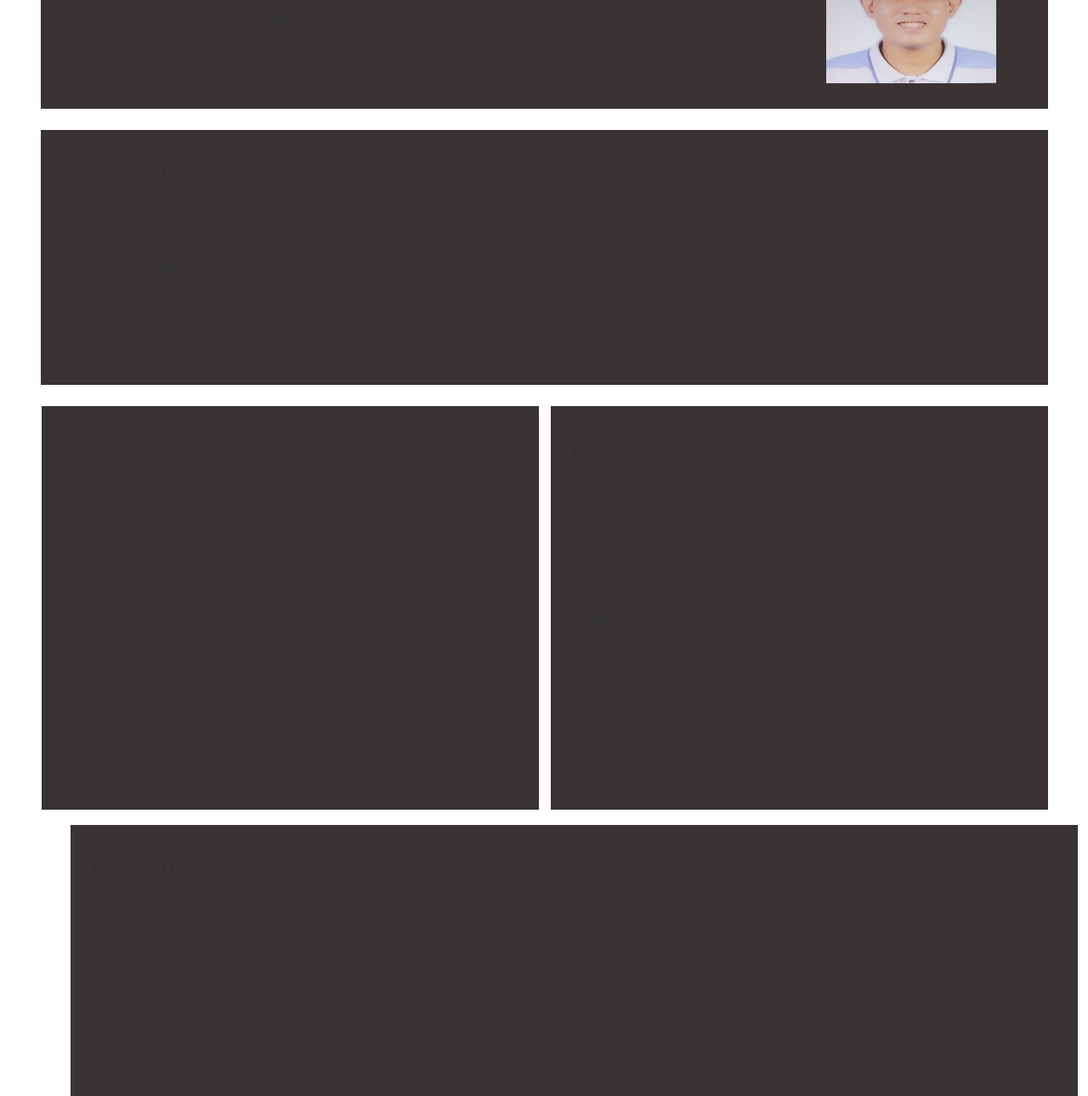
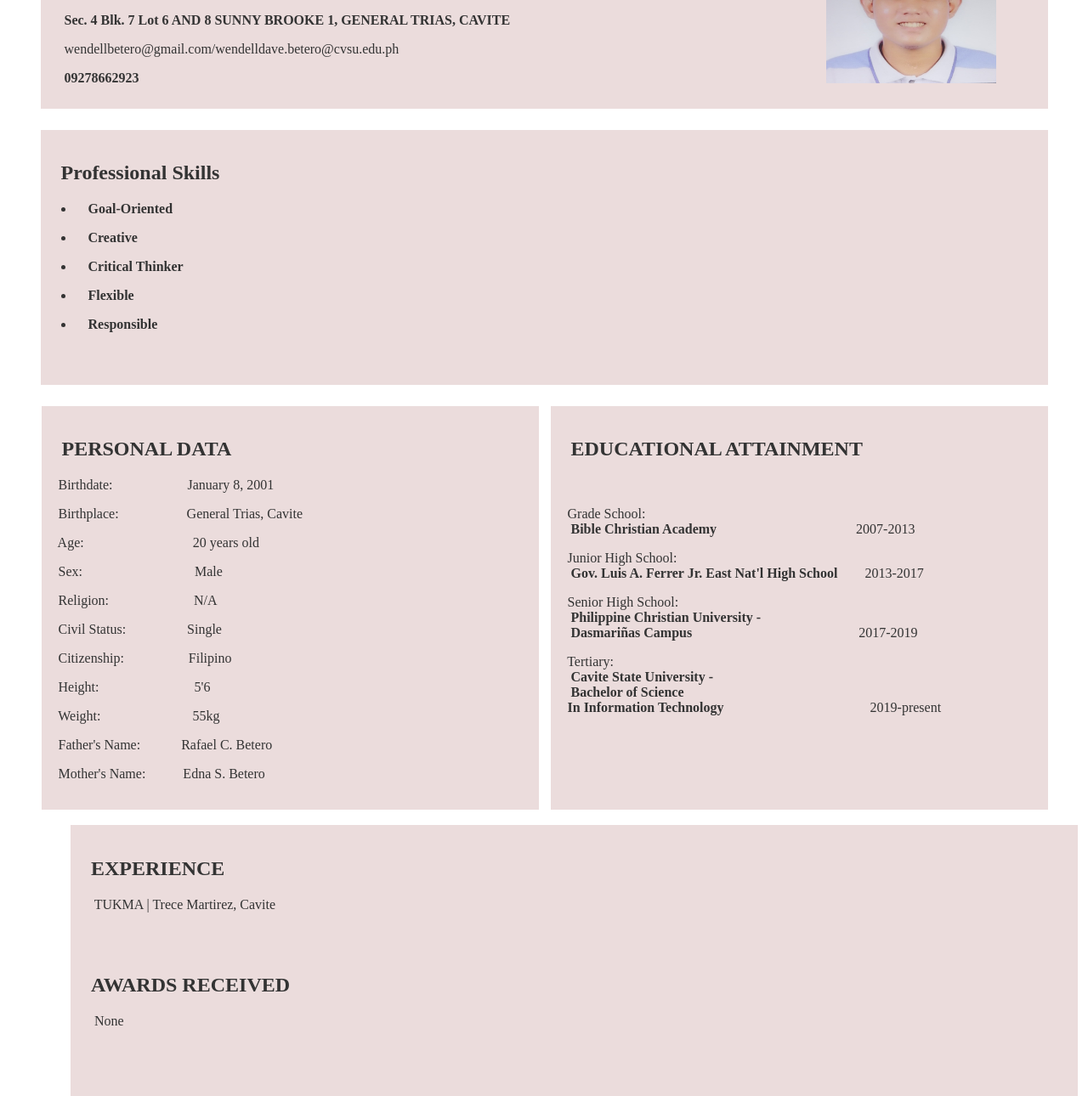
Before and after one commit to WendellBetero/website, a plain HTML site: page index.html in a window 1280 px wide. Shown: the part 244-1534 px from the top of the page at 85% size. Drawn offline with Linux system fonts and the light colour scheme.

Commit message:
edited index.html

```diff
--- a/index.html
+++ b/index.html
@@ -39,7 +39,7 @@
 		.rectangle1{
 			height: 225px;
 			width: 1185px;
-			background-color: #080101;
+			background-color: #e6d4d4;
 			opacity: 0.8;
 			margin: auto;
 			z-index: -1;
@@ -48,7 +48,7 @@
 		.rectangle2{
 			height: 300px;
 			width: 1185px;
-			background-color: #080101;
+			background-color: #e6d4d4;
 			opacity: 0.8;
 			margin: auto;
 			z-index: -1;
@@ -58,7 +58,7 @@
 		.rectangle3{
 			height: 475px;
 			width: 585px;
-			background-color: #080101;
+			background-color: #e6d4d4;
 			opacity: 0.8;
 			margin: auto;
 			z-index: -1;
@@ -70,7 +70,7 @@
 		.rectangle4{
 			height: 475px;
 			width: 585px;
-			background-color: #080101;
+			background-color: #e6d4d4;
 			opacity: 0.8;
 			margin: auto;
 			z-index: -1;
@@ -81,7 +81,7 @@
 		.rectangle5{
 			height: 350px;
 			width: 1185px;
-			background-color: #080101;
+			background-color: #e6d4d4;
 			opacity: 0.8;
 			margin: auto;
 			z-index: -1;
```
